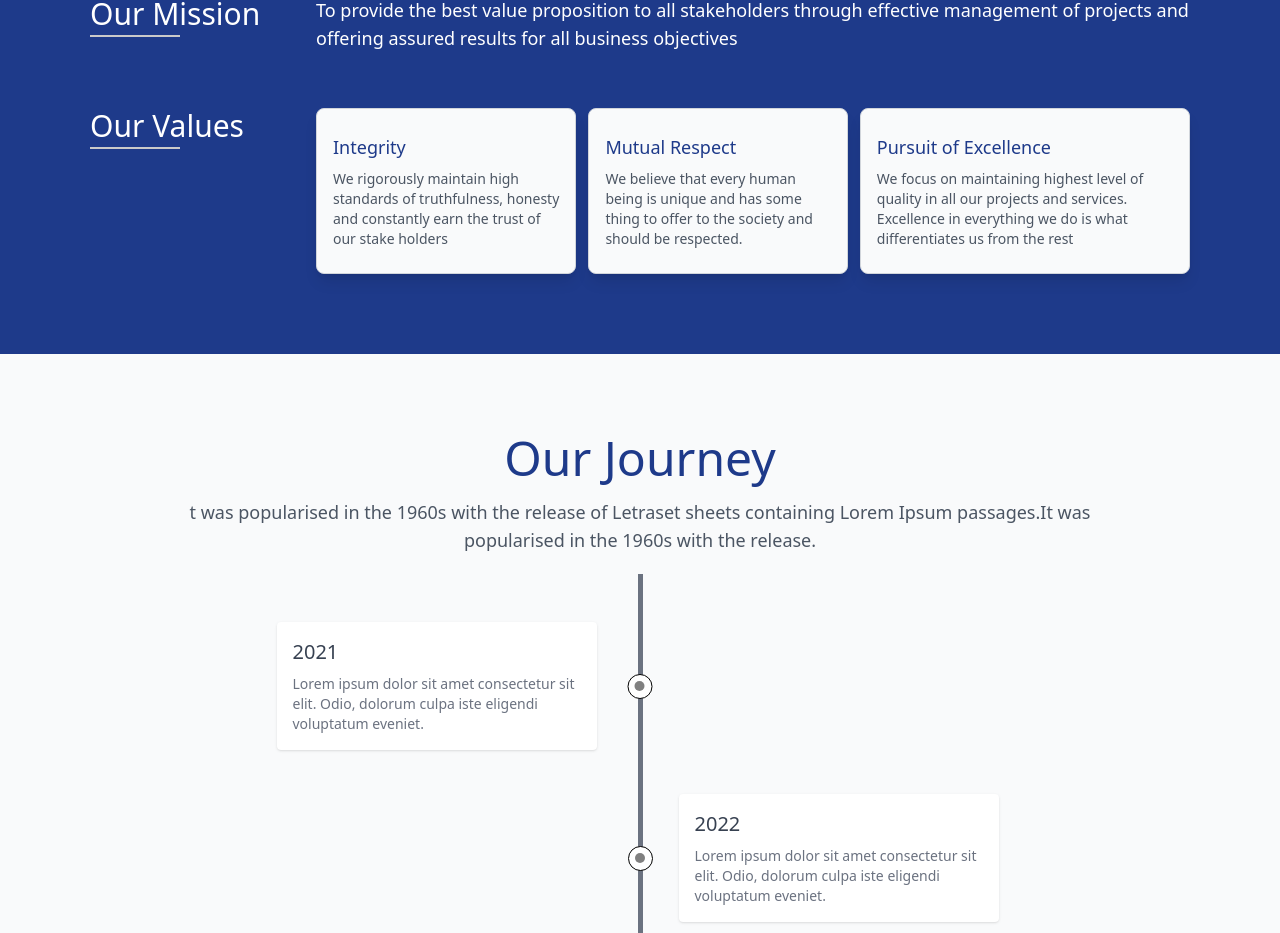
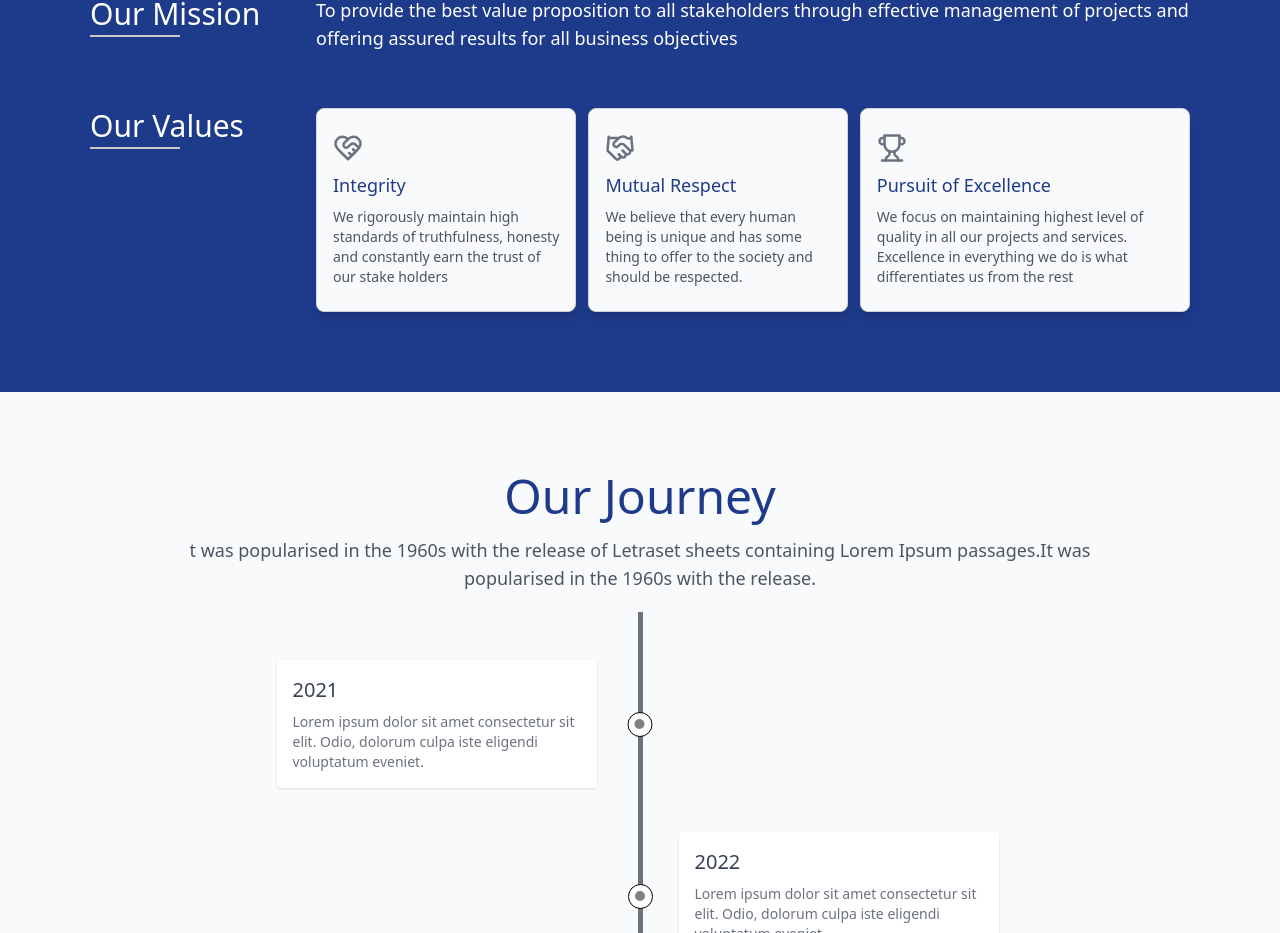
Before and after one commit to sah246ir/Landing-Page, a React (Create React App) app: page /about-us in a window 1280 px wide. Shown: the part 1888-2821 px from the top of the page. Built offline with nearby package versions, Linux system fonts and the light colour scheme.

Commit message:
feat: icons updated

```diff
--- a/src/pages/AboutPage.tsx
+++ b/src/pages/AboutPage.tsx
@@ -96,9 +96,9 @@ const AboutPage = () => {
                                 Our Values
                             </Heading>
                             <div className="flex w-full gap-3">
-                                <ServiceCard className='flex-grow' heading='Integrity' content='We rigorously maintain high standards of truthfulness, honesty and constantly earn the trust of our stake holders ' />
-                                <ServiceCard className='flex-grow' heading='Mutual Respect' content='We believe that every human being is unique and has some thing to offer to the society and should be respected. ' />
-                                <ServiceCard className='flex-grow' heading='Pursuit of Excellence' content='We focus on maintaining highest level of quality in all our projects and services. Excellence in everything we do is what differentiates us from the rest' />
+                                <ServiceCard icon='heart-handshake' className='flex-grow' heading='Integrity' content='We rigorously maintain high standards of truthfulness, honesty and constantly earn the trust of our stake holders ' />
+                                <ServiceCard icon='handshake' className='flex-grow' heading='Mutual Respect' content='We believe that every human being is unique and has some thing to offer to the society and should be respected. ' />
+                                <ServiceCard icon='trophy' className='flex-grow' heading='Pursuit of Excellence' content='We focus on maintaining highest level of quality in all our projects and services. Excellence in everything we do is what differentiates us from the rest' />
                             </div>
                         </div>
                     </div>
```
